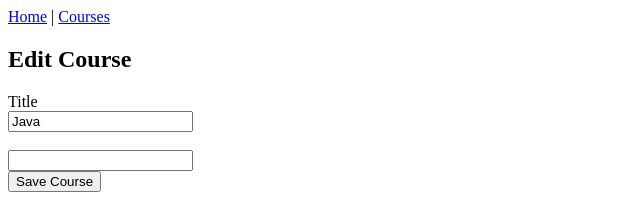
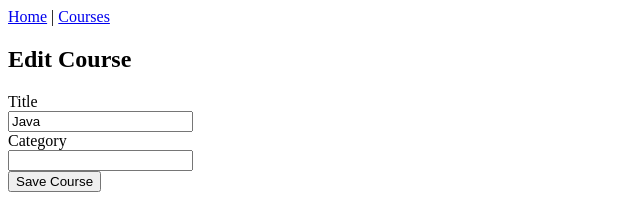
Before and after one commit to coryhouse/malle-sept, a React (Create React App) app: page /course/1 in a window 1280 px wide. Shown: the top 222 px of the page, without its empty margins (0-640 px from the left). Built offline with nearby package versions, Linux system fonts and the light colour scheme; data requests are answered from the project's data file.

Commit message:
Add validation

```diff
--- a/src/Input.js
+++ b/src/Input.js
@@ -13,11 +13,13 @@ function Input(props) {
         onChange={props.onChange}
         value={props.value}
       ></input>
+      {props.error && <p style={{ color: "red" }}>{props.error}</p>}
     </div>
   );
 }
 
 Input.propTypes = {
+  error: PropTypes.string,
   id: PropTypes.string.isRequired,
   label: PropTypes.string.isRequired,
   name: PropTypes.string.isRequired,
--- a/src/ManageCourse.js
+++ b/src/ManageCourse.js
@@ -10,6 +10,7 @@ const newCourse = {
 
 function ManageCourse(props) {
   const [course, setCourse] = useState(newCourse);
+  const [errors, setErrors] = useState({});
 
   useEffect(() => {
     const id = props.match.params.id;
@@ -17,8 +18,20 @@ function ManageCourse(props) {
     if (id) courseApi.getCourseById(id).then(_course => setCourse(_course));
   }, [props.match.params.id]);
 
+  function isValid() {
+    const _errors = {};
+
+    if (!course.title) _errors.title = "Title is required.";
+    if (!course.category) _errors.category = "Category is required.";
+
+    setErrors(_errors);
+    // If the errors object still has no properties, then the form is valid.
+    return Object.keys(_errors).length === 0;
+  }
+
   function saveCourse(event) {
     event.preventDefault(); // don't post back
+    if (!isValid()) return;
     courseApi.saveCourse(course).then(savedCourse => {
       // Redirect to /courses
       props.history.push("/courses");
@@ -39,13 +52,16 @@ function ManageCourse(props) {
         name="title"
         onChange={handleChange}
         value={course.title}
+        error={errors.title}
       />
 
       <Input
+        label="Category"
         id="category"
         name="category"
         onChange={handleChange}
         value={course.category}
+        error={errors.category}
       />
 
       <input type="submit" value="Save Course" />
```
